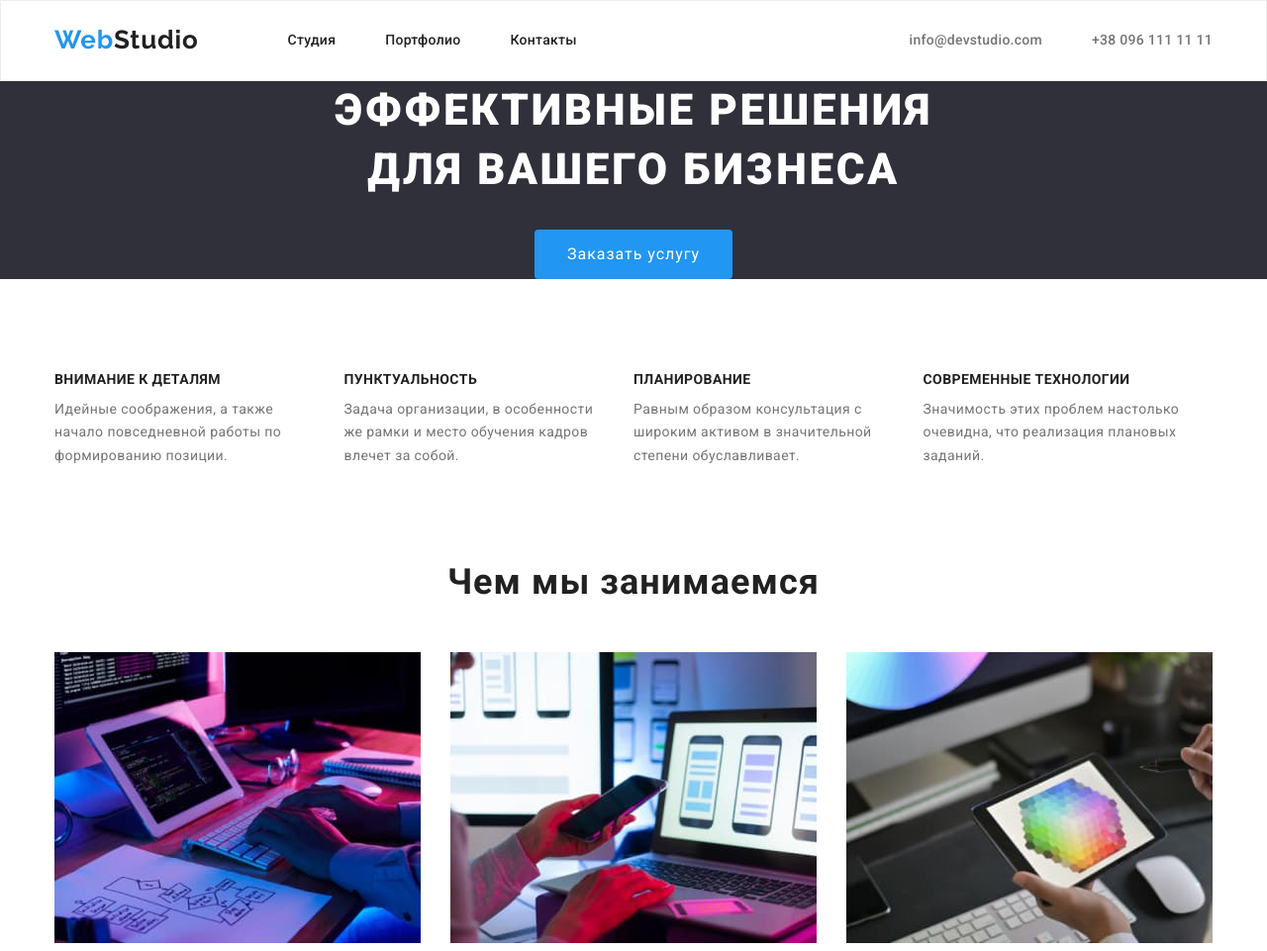
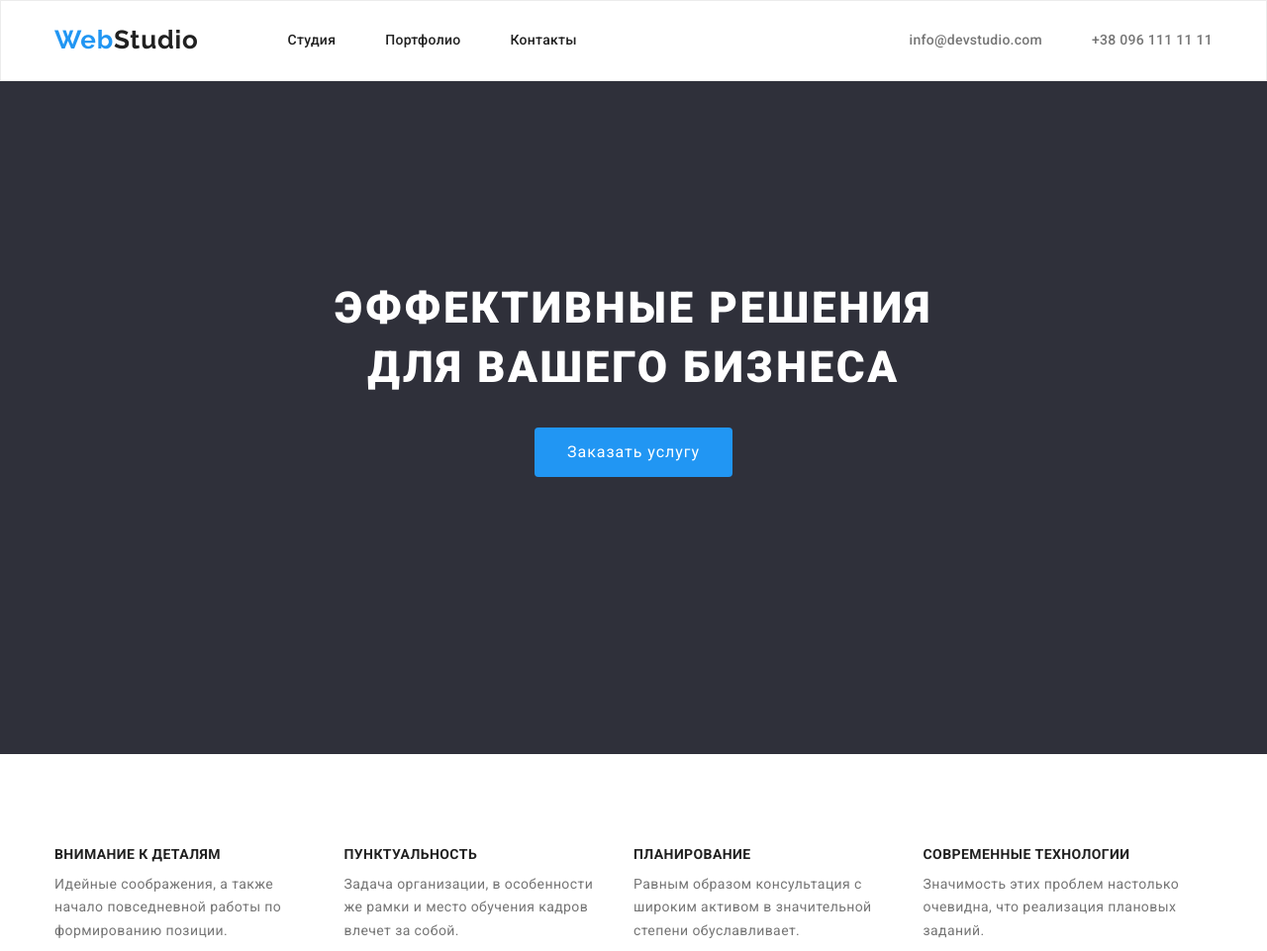
Before and after one commit to SlavaHlushko/goit-markup-hw-03, a plain HTML site: page index.html in a window 1280 px wide. Shown: the top 961 px of the page at 99% size. Drawn offline with nearby package versions, Linux system fonts and the light colour scheme.

Commit message:
Update styles.css

```diff
--- a/CSS/styles.css
+++ b/CSS/styles.css
@@ -115,7 +115,8 @@ background-color: var(--hero-footer-background-color);
 }
 
 .hero-container {
-
+padding-top: 200px;
+padding-bottom: 280px;
 display: flex;
 flex-direction: column;
 align-items: center;
```
